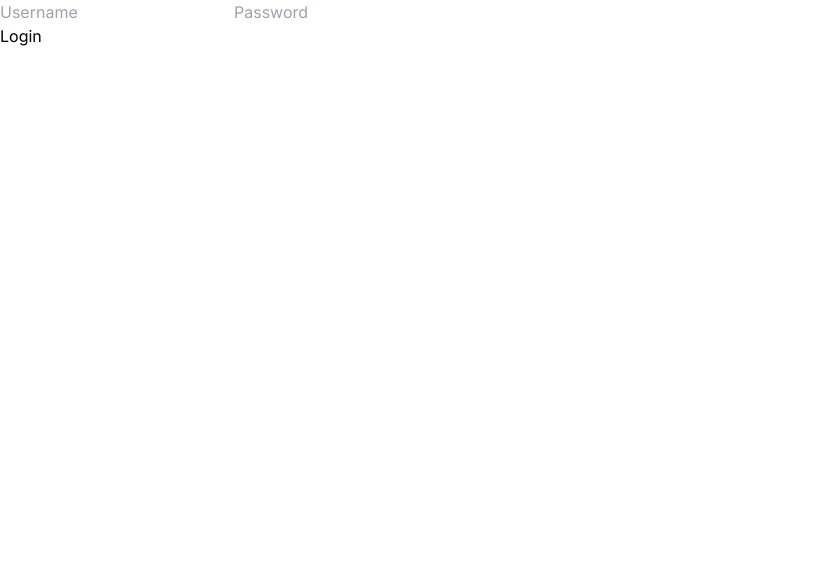
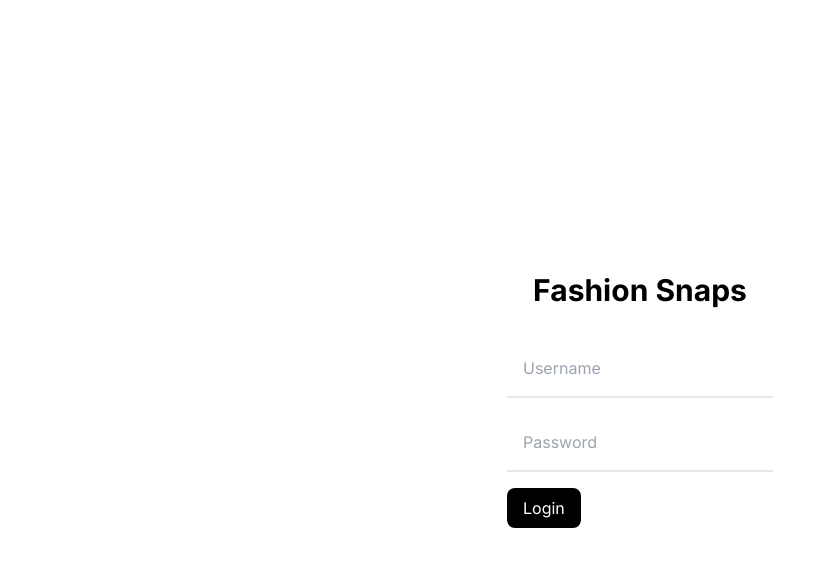
Before and after one commit to DripSwag/fashion-snaps, a Next.js app in the folder frontend/: page / in a window 1280 px wide. Shown: the top 566 px of the page, without its empty margins (0-835 px from the left). Built offline with nearby package versions, Linux system fonts and the light colour scheme.

Commit message:
Added styling to login page

```diff
--- a/frontend/app/LoginForm.tsx
+++ b/frontend/app/LoginForm.tsx
@@ -52,14 +52,15 @@ export default function LoginForm() {
   const router = useRouter();
 
   return (
-    <div>
-      <form>
+    <div className="flex flex-col gap-4">
+      <form className="flex flex-col gap-4 items-around">
         <input
           placeholder="Username"
           type="text"
           onChange={(event) => {
             setUsername(event.target.value);
           }}
+          className="p-4 border-b-2"
         ></input>
         <input
           placeholder="Password"
@@ -67,12 +68,14 @@ export default function LoginForm() {
           onChange={(event) => {
             setPassword(event.target.value);
           }}
+          className="p-4 border-b-2"
         ></input>
       </form>
       <button
         onClick={() => {
           clicked(username, password, router, setIncorrect);
         }}
+        className="px-4 py-2 bg-black text-white w-max rounded-lg"
       >
         Login
       </button>
--- a/frontend/app/page.tsx
+++ b/frontend/app/page.tsx
@@ -2,7 +2,8 @@ import LoginForm from "./LoginForm";
 
 export default function Home() {
   return (
-    <main>
+    <main className="w-screen h-screen flex flex-col justify-center items-center gap-8">
+      <h1 className="font-bold text-3xl">Fashion Snaps</h1>
       <LoginForm />
     </main>
   );
```
